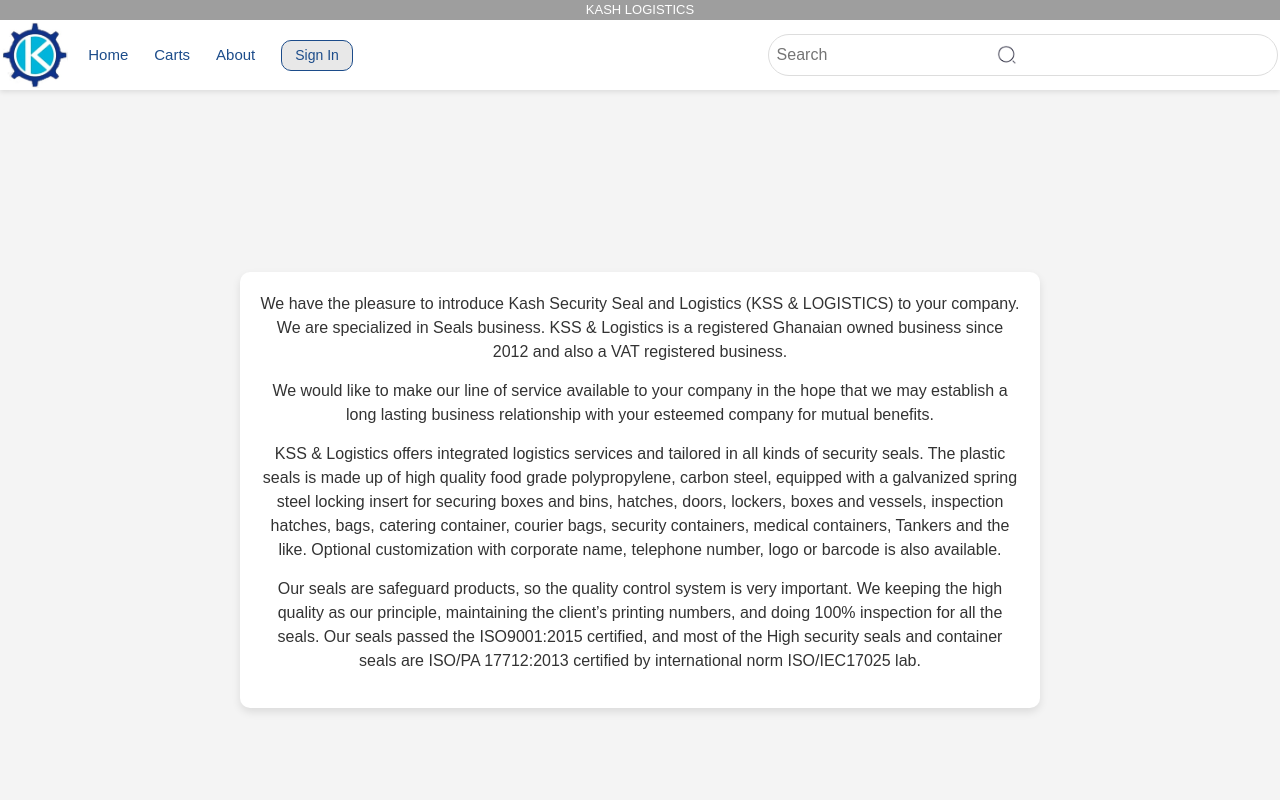
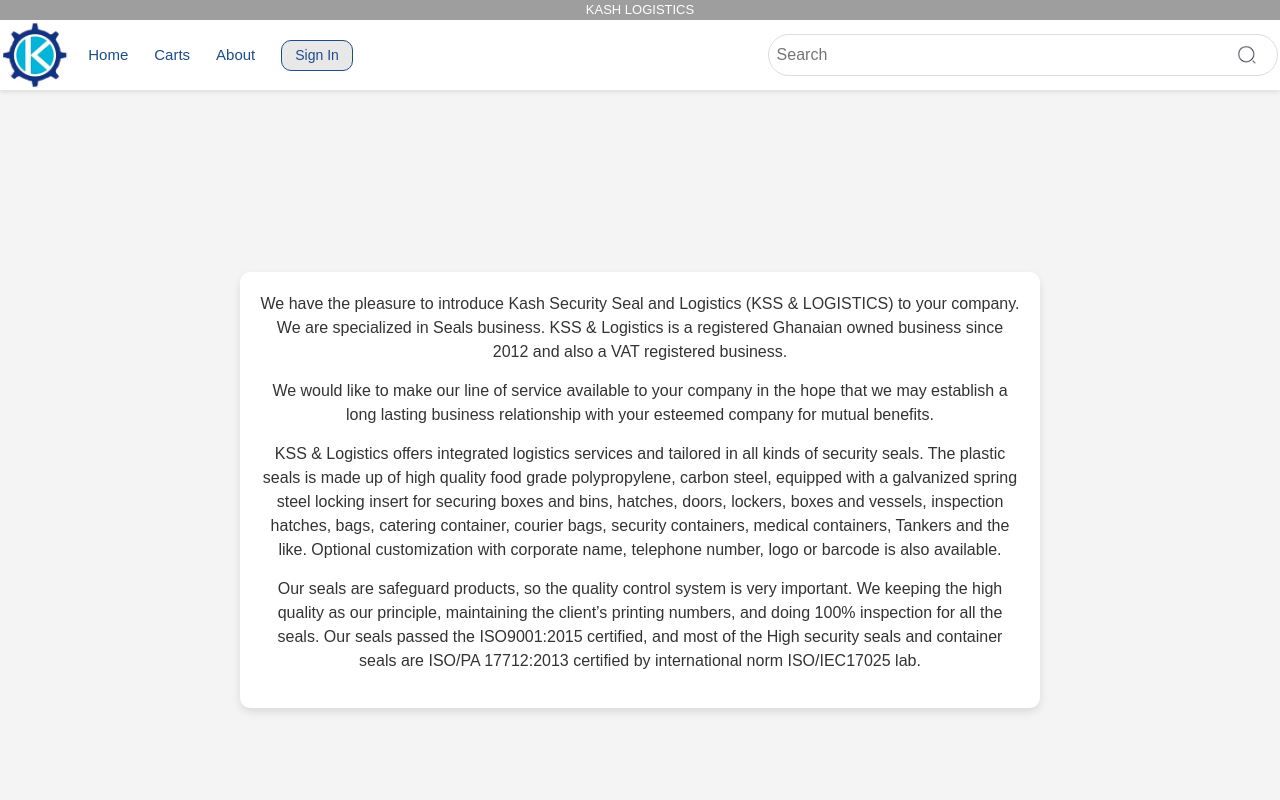
Before and after one commit to kwekumorgan/logistics-SWEG47, a React (Create React App) app in the folder frontendApp/my-app/: page /about in a window 1280 px wide. Shown: the top 800 px of the page. Built offline with nearby package versions, Linux system fonts and the light colour scheme; grey boxes are pictures that could not be loaded.

Commit message:
Search button issue resolved

```diff
--- a/frontendApp/my-app/src/components/Header.css
+++ b/frontendApp/my-app/src/components/Header.css
@@ -52,24 +52,21 @@
   color: rgb(28, 76, 138);
 }
 
-/* Style for the search container */
 .search-container {
   margin-left: auto;
   display: flex;
   align-items: center;
   width: 40%; /* Adjust this value to make the search bar longer or shorter */
   position: relative;
-
 }
 
 .search-input {
   width: 100%;
-  padding: 8px; /* Adjust padding as needed */
+  padding: 8px 40px 8px 8px; /* Add padding to the right for the search button */
   border: 1px solid #ddd; /* Default border color */
   border-radius: 25px; /* Rounded corners */
   font-size: 16px;
   box-sizing: border-box; /* Ensure padding is included in the width calculation */
-  padding-right: 40px; /* Add space for the search button */
   transition: border-color 0.3s ease; /* Smooth transition for border color change */
 }
 
@@ -81,7 +78,7 @@
 
 .search-button {
   position: absolute;
-  right: 10px; /* Adjust this value if needed to fit inside the input */
+  right: 10px;
   background: none;
   border: none;
   padding: 0;
@@ -89,13 +86,24 @@
   display: flex;
   align-items: center;
   justify-content: center;
-  height: 100%; /* Ensure it fills the input's height */
+  height: 100%;
+  width: 30px;
 }
 
 .search-button img {
   width: 20px; /* Adjust the size of the search icon */
   height: 20px;
 }
+
+/* Ensure the input field has the correct z-index to stay above the button */
+.search-input {
+  z-index: 1;
+}
+
+.search-button {
+  z-index: 2;
+}
+
 
 /* Add padding to the top of the body content to avoid it being hidden behind the fixed header */
 body {
@@ -117,7 +125,7 @@
 
 .cart-icon {
   width: 27px;
-  height: 27px; /* Make the height the same as the width for a square icon */
+  height: -20px; /* Make the height the same as the width for a square icon */
   cursor: pointer;
   position: relative;
   margin-right: 10px; /* Adjust spacing between icon and text */
@@ -126,7 +134,7 @@
 }
 
 .cart-count {
-  position: relative;
+  position: absolute;
   top: 10px; /* Adjust to align properly within the cart icon */
   right: 1245px; /* Adjust to center within the cart icon */
   background-color: #007bff;
@@ -169,7 +177,7 @@
 
   .cart-count {
     top: 10px; /* Adjust for smaller screens */
-    right: 30px; /* Adjust for smaller screens */
+    right: 340px; /* Adjust for smaller screens */
     font-size: 10px; /* Reduce font size on smaller screens */
     padding: 2px 4px; /* Adjust padding for smaller screens */
   }
--- a/frontendApp/my-app/src/components/Header.jsx
+++ b/frontendApp/my-app/src/components/Header.jsx
@@ -70,6 +70,7 @@
     <img src={SearchIcon} alt="Search" />
   </button>
 </div>
+
     </header>
   );
 };
```
Lines whose indentation alone changed are shown as unchanged.
